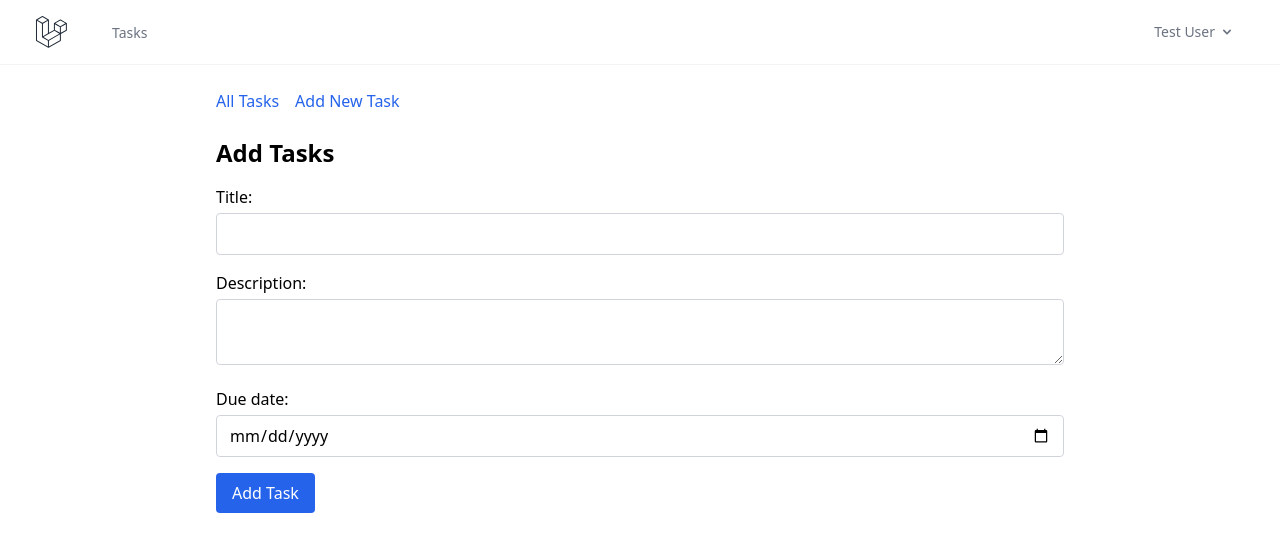
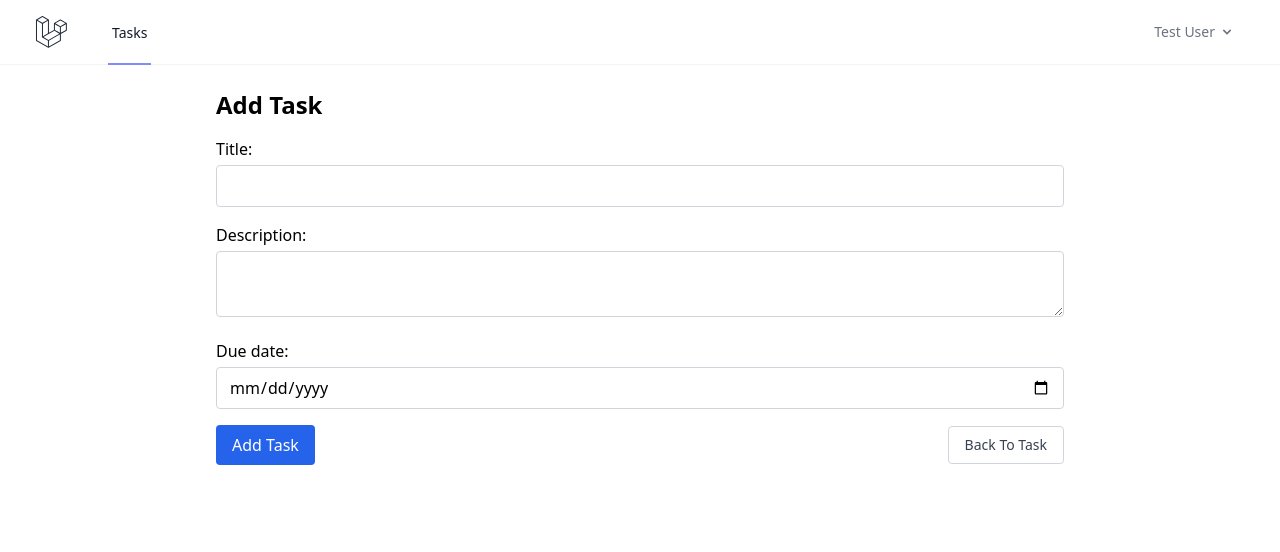
Before and after one commit to Mhubzy/task-management, a Laravel app: page /tasks/create in a window 1280 px wide. Shown: the top 552 px of the page. Run offline with Laravel 12, Linux system fonts and the light colour scheme; a user stored in the database is signed in; data comes from the database, SQL or seed files in the repository; style sheets or scripts are compiled from the project's sources.

Commit message:
Clean up Navigation and Landing page

```diff
--- a/resources/views/layouts/navigation.blade.php
+++ b/resources/views/layouts/navigation.blade.php
@@ -12,7 +12,7 @@
 
                 <!-- Navigation Links -->
                 <div class="hidden space-x-8 sm:-my-px sm:ms-10 sm:flex">
-                    <x-nav-link :href="route('tasks.index')" :active="request()->routeIs('tasks.index')">
+                    <x-nav-link :href="route('tasks.index')" :active="request()->routeIs('tasks.*')">
                         {{ __('Tasks') }}
                     </x-nav-link>
                 </div>
--- a/resources/views/layouts/tasks.blade.php
+++ b/resources/views/layouts/tasks.blade.php
@@ -11,11 +11,6 @@
     @include('layouts.navigation')
 
     <div class="container max-w-4xl mx-auto p-6 mb-4">
-        <ul class="flex gap-4 mb-6">
-            <li><a href="{{ route('tasks.index') }}"  class="text-blue-600 hover:underline">All Tasks</a></li>
-            <li><a href="{{ route('tasks.create') }}" class="text-blue-600 hover:underline">Add New Task</a></li>
-        </ul>
-
         @if (session('success'))
             <div class="bg-green-100 border border-green-400 text-green-700 px-4 py-3 rounded relative" role="alert">
                 <span class="block sm:inline">{{ session('success') }}</span>
--- a/resources/views/tasks/create.blade.php
+++ b/resources/views/tasks/create.blade.php
@@ -3,7 +3,7 @@
 @section('title', 'Add New Task')
 
 @section('content')
-    <h1 class="text-2xl font-bold mb-4">Add Tasks</h1>
+    <h1 class="text-2xl font-bold mb-4">Add Task</h1>
 
     <form method="POST" action="{{ route('tasks.store') }}">
         @csrf
@@ -31,7 +31,10 @@
             @enderror
         </div>
 
-        <button type="submit" class="bg-blue-600 text-white px-4 py-2 rounded">Add Task</button>
+        <div class="flex justify-between items-center mb-4">
+            <button type="submit" class="bg-blue-600 text-white px-4 py-2 rounded">Add Task</button>
+            <a href="{{ route('tasks.index') }}" class="border border-gray-300 text-gray-700 px-4 py-2 rounded text-sm">Back To Task</a>
+        </div>
     </form>
 
 @endsection
--- a/resources/views/tasks/edit.blade.php
+++ b/resources/views/tasks/edit.blade.php
@@ -31,7 +31,10 @@
             @enderror
         </div>
 
-        <button type="submit" class="bg-blue-600 text-white px-4 py-2 rounded">Update Task</button>
+        <div class="flex justify-between items-center mb-4">
+            <button type="submit" class="bg-blue-600 text-white px-4 py-2 rounded">Update Task</button>
+            <a href="{{ route('tasks.index') }}" class="bg-blue-600 text-white px-4 py-2 rounded text-sm">Back To Task</a>
+        </div>
     </form>
 
 @endsection
--- a/resources/views/tasks/index.blade.php
+++ b/resources/views/tasks/index.blade.php
@@ -3,7 +3,11 @@
 @section('title', 'All Tasks')
 
 @section('content')
-    <h1 class="text-2xl font-bold mb-4">All Tasks</h1>
+    <div class="flex justify-between items-center mb-4">
+        <h1 class="text-2xl font-bold">My Tasks</h1>
+        <a href="{{ route('tasks.create') }}" class="bg-blue-600 text-white px-4 py-2 rounded text-sm">Add New Task</a>
+    </div>
+
     <ul class="space-y-3">
         @forelse ($tasks as $task)
             <li class="border border-gray-300 rounded p-4">
--- a/resources/views/tasks/show.blade.php
+++ b/resources/views/tasks/show.blade.php
@@ -17,7 +17,7 @@
         <p class="text-sm text-gray-500">Due: {{$task->due_date?->format('d-m-Y') ?? 'No due date'}}</p>
     </div>
 
-    <div class="flex items-center gap-4 mt-4">
+    <div class="flex justify-between items-center mb-4">
         <a href="{{ route('tasks.edit', $task) }}" class="bg-blue-600 text-white px-4 py-2 rounded text-sm">Edit Task</a>
         <a href="{{ route('tasks.index') }}" class="bg-blue-600 text-white px-4 py-2 rounded text-sm"">Back to all tasks</a>
     </div>
--- a/routes/web.php
+++ b/routes/web.php
@@ -5,12 +5,12 @@ use App\Http\Controllers\TaskController;
 use Illuminate\Support\Facades\Route;
 
 Route::get('/', function () {
-    return view('welcome');
+    return redirect()->route('tasks.index');
 });
 
 Route::get('/dashboard', function () {
-    return view('dashboard');
-})->middleware(['auth', 'verified'])->name('dashboard');
+    return redirect()->route('tasks.index');
+})->middleware('auth')->name('dashboard');
 
 Route::middleware('auth')->group(function () {
     Route::get('/profile', [ProfileController::class, 'edit'])->name('profile.edit');
```
